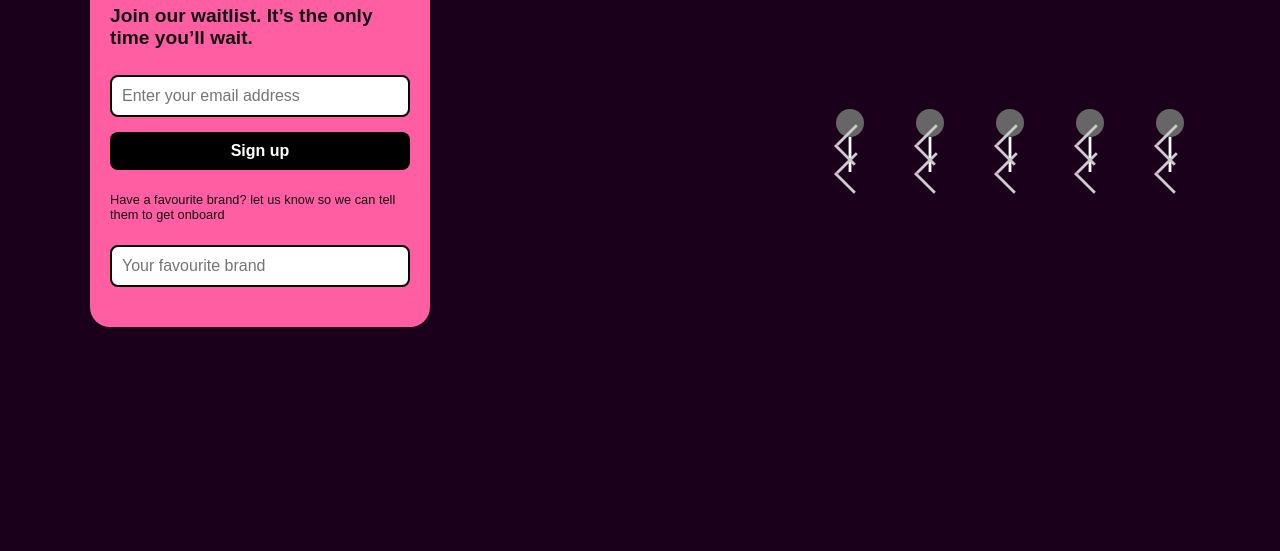
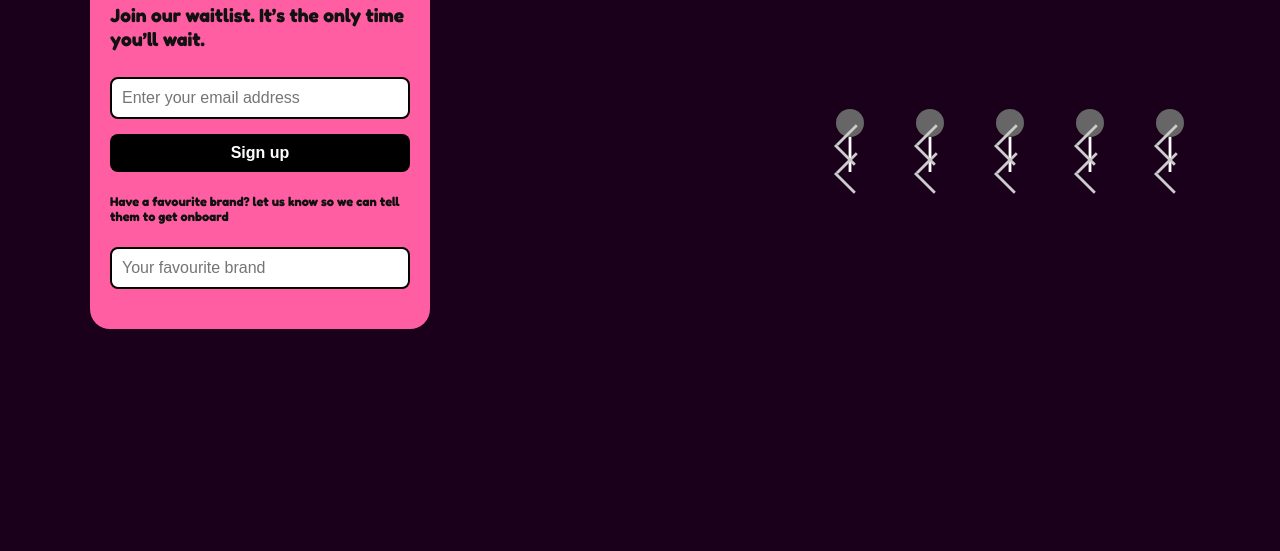
Before and after one commit to DevActivities/Waitlist, a plain HTML site: page index.html in a window 1280 px wide. Shown: the part 249-800 px from the top of the page. Drawn offline with Linux system fonts and the light colour scheme.

Commit message:
Updated styling to match original design

```diff
--- a/index.html
+++ b/index.html
@@ -5,6 +5,7 @@
   <meta name="viewport" content="width=device-width, initial-scale=1.0">
   <title>Last Look - Coming Soon</title>
   <link rel="stylesheet" href="style.css">
+  <link href="https://fonts.googleapis.com/css2?family=Fredoka:wght@700&display=swap" rel="stylesheet">
 </head>
 <body>
   <header>
```
